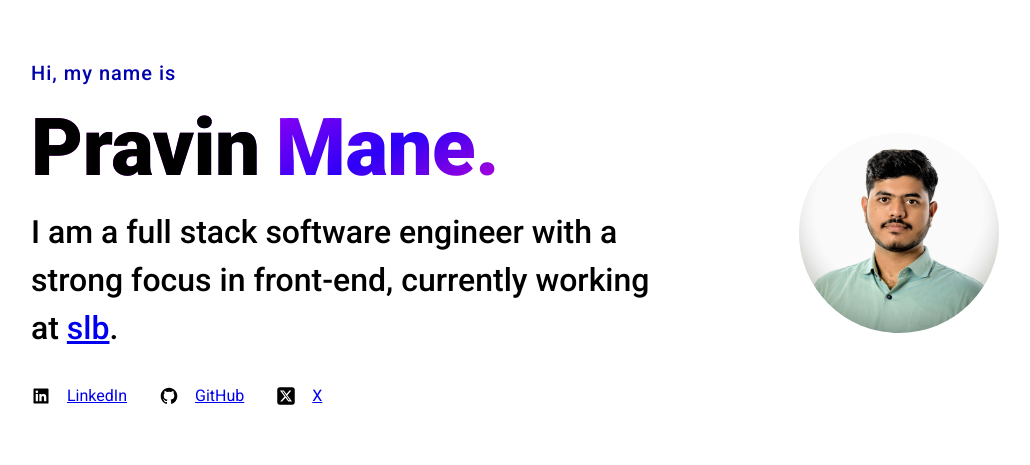
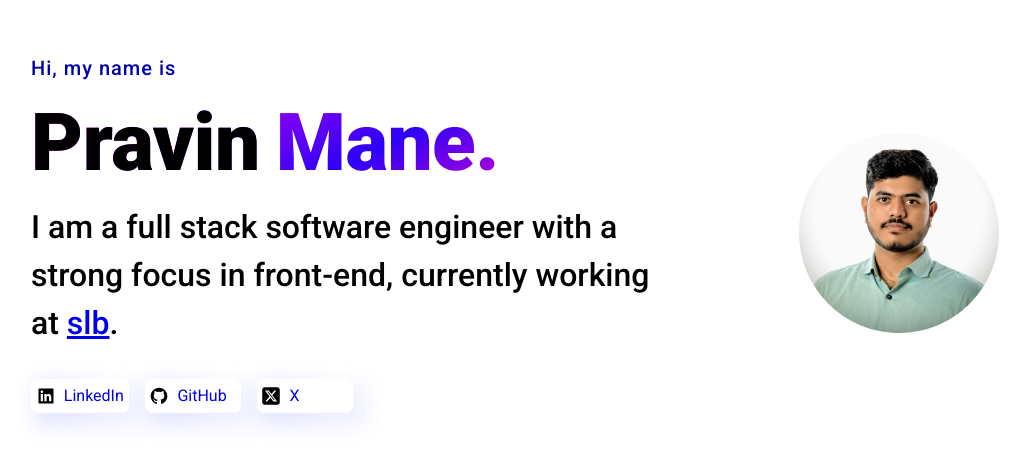
Before and after one commit to pravinmane1/Portfolio, an Angular app: page / in a window 1280 px wide. Shown: the part 167-632 px from the top of the page, without its empty margins (125-1155 px from the left). Built offline with nearby package versions, Linux system fonts and the light colour scheme.

Commit message:
Updated social links style

```diff
--- a/src/app/features/hero/hero.component.scss
+++ b/src/app/features/hero/hero.component.scss
@@ -135,7 +135,7 @@
 @media (max-width: 480px) {
   .name-holder {
     line-height: 3rem;
-    margin: 2rem 0;
+    margin: 1.5rem 0;
   }
 }
 
--- a/src/app/features/social-links/social-links.component.scss
+++ b/src/app/features/social-links/social-links.component.scss
@@ -1,13 +1,37 @@
 .social-media-list {
   display: flex;
-  flex-flow: row nowrap;
-  gap: 2rem;
+  flex-flow: row wrap;
+  gap: 1rem;
   margin-top: 2rem;
 }
 
 .social-media-list > li > a {
   display: flex;
   flex-flow: row nowrap;
-  gap: 1rem;
+  gap: 0.5rem;
   align-items: center;
+  padding: 0.3rem;
+  border-radius: 0.5rem;
+  min-width: 6rem;
+  position: relative;
+  background: white;
+  text-decoration: none;
 }
+
+.social-media-list > li > a:hover {
+  text-decoration: underline;
+}
+
+.social-media-list > li > a:before {
+  content: "";
+  position: absolute;
+  inset: -5px;
+  transform: translate(10px, 8px);
+  z-index: -1;
+  background: conic-gradient(
+    from 28deg at 40% -25%,
+    rgba(159, 102, 211, 0),
+    rgb(121 130 255 / 42%)
+  );
+  filter: blur(10px);
+}
```
